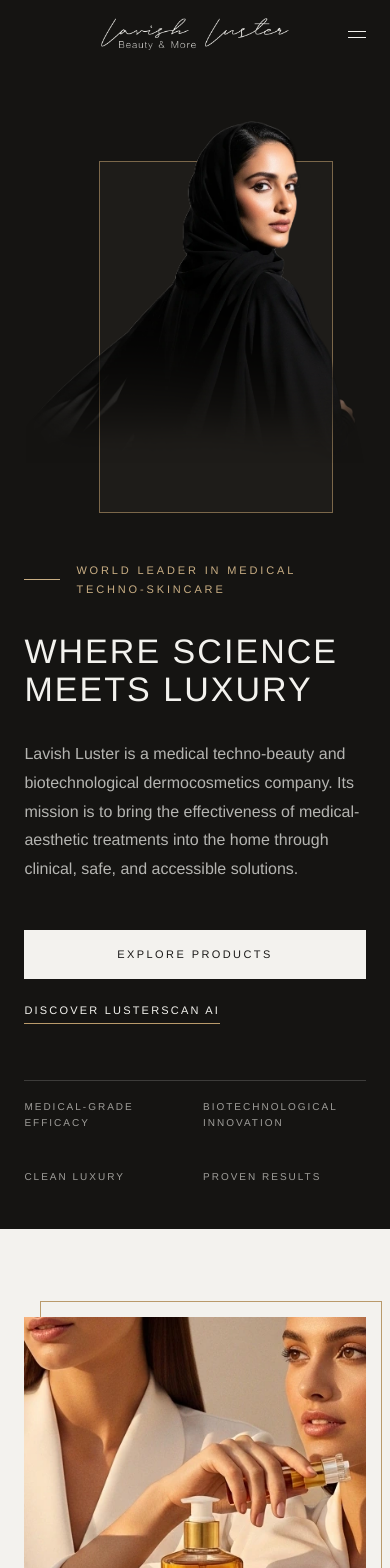
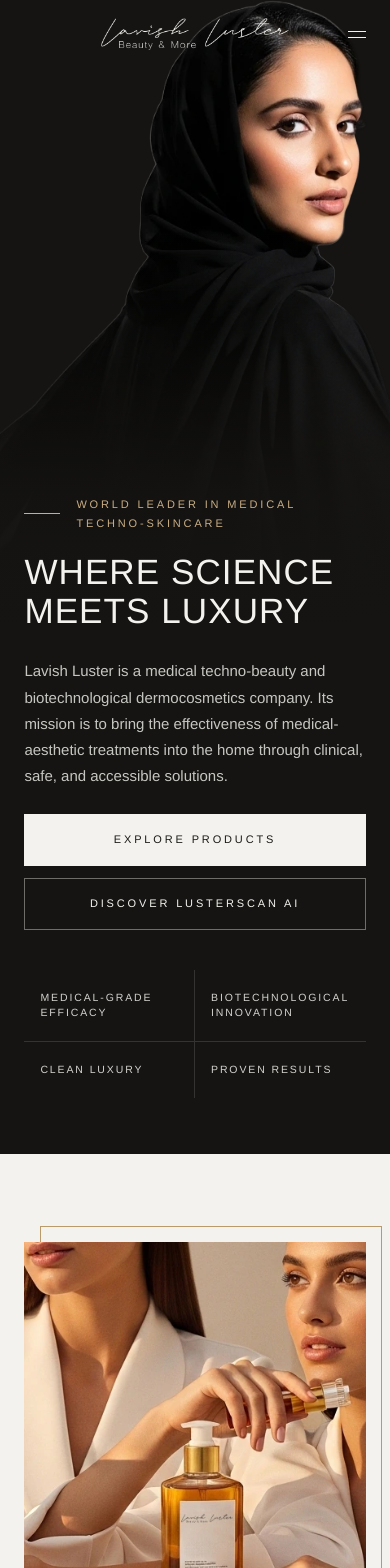
Before and after one commit to everlast-software-development/lavishluster, a React (Vite) app in the folder client/: page / in a window 390 px wide. Shown: the top 1568 px of the page. Built offline with nearby package versions, Linux system fonts and the light colour scheme.

Commit message:
Home mobile hero + CTAs
Co-Authored-By: Claude Opus 5.5 (1M context) <noreply@anthropic.com>

```diff
--- a/client/src/components/navigation/Header.jsx
+++ b/client/src/components/navigation/Header.jsx
@@ -2,22 +2,28 @@ import { useEffect, useRef, useState } from 'react';
 import { NavLink, useLocation } from 'react-router-dom';
 import { homeItem, navItems, NAV_SPLIT } from './navItems.js';
 import Wordmark from './Wordmark.jsx';
+import { useCompact } from '../ui/nb.jsx';
 
 /**
  * Desktop (1024px and up): three nav items, centred wordmark, the other three.
  * On Home, About, LusterScan AI and Results the bar is transparent (white logo and nav) over the noir hero until
  * the page scrolls; everywhere else it is solid pearl with a hairline.
- * Mobile: centred wordmark, "Menu" on the right, full-screen noir menu.
+ * Mobile: centred wordmark, "Menu" on the right, full-screen noir menu. On Home below 1024px the bar stays
+ * transparent for as long as the noir hero is under it (an IntersectionObserver on the hero), and turns pearl
+ * only once the page has scrolled past it, in both directions.
  */
 export default function Header() {
   const [open, setOpen] = useState(false);
   const [scrolled, setScrolled] = useState(false);
+  const [heroUnder, setHeroUnder] = useState(true);   // Home, compact: the noir hero is under the bar
+  const compact = useCompact();
   const { pathname } = useLocation();
   const panelRef = useRef(null);
   const buttonRef = useRef(null);
   // Pages that open on a noir hero: the bar sits over it, transparent, until the page scrolls.
   const overHero = pathname === '/' || pathname === '/about' || pathname === '/lusterscan-ai' || pathname === '/results';
-  const overlay = overHero && !scrolled;
+  const homeCompact = compact && pathname === '/';
+  const overlay = overHero && (homeCompact ? heroUnder : !scrolled);
   const light = overlay || open;
 
   useEffect(() => setOpen(false), [pathname]);
@@ -28,6 +34,25 @@ export default function Header() {
     window.addEventListener('scroll', onScroll, { passive: true });
     return () => window.removeEventListener('scroll', onScroll);
   }, []);
+
+  // Home, compact: watch the hero through a 1px line at the bar's bottom edge: transparent while the hero is
+  // under the bar, pearl from the moment its end passes the bar (and back again when scrolling up).
+  useEffect(() => {
+    if (!homeCompact) return undefined;
+    const hero = document.querySelector('.home-hero');
+    const bar = document.querySelector('.site-header');
+    if (!hero || !bar || typeof IntersectionObserver === 'undefined') return undefined;
+    let io;
+    const observe = () => {
+      io?.disconnect();
+      const h = Math.round(bar.getBoundingClientRect().height);
+      io = new IntersectionObserver(([entry]) => setHeroUnder(entry.isIntersecting), { rootMargin: `-${Math.max(0, h - 1)}px 0px -${Math.max(0, window.innerHeight - h)}px 0px`, threshold: 0 });
+      io.observe(hero);
+    };
+    observe();
+    window.addEventListener('resize', observe);
+    return () => { io?.disconnect(); window.removeEventListener('resize', observe); };
+  }, [homeCompact]);
 
   useEffect(() => {
     document.documentElement.classList.toggle('menu-open', open);
--- a/client/src/components/sections/home/HomeHero.css
+++ b/client/src/components/sections/home/HomeHero.css
@@ -71,31 +71,55 @@
 
 .home-hero :focus-visible { outline: 1px solid var(--c-gold); outline-offset: 4px; }
 
-/* Tablet and mobile: no overlap — the stage first (centred on the figure), then the copy. */
+/* Tablet and mobile: the shared mobile-hero idea in noir. The figure fills the image area edge to edge (no
+   panel frame) under a noir scrim from the bottom; the eyebrow and H1 sit on it, bottom-aligned; the paragraph,
+   the two buttons and the 2 × 2 pillars follow below on the same noir, so it reads as one hero.
+   The copy wrappers become display: contents, so their children are rows of the hero grid:
+   1 image (flexible) · 2 eyebrow · 3 title  (rows 1–3 = the image area) · 4 paragraph · 5 buttons · 6 pillars. */
 @media (max-width: 1023px) {
   .home-hero {
-    /* The figure is 145.45% of the panel wide (−31.85% … +113.6%): the panel is sized so the whole figure fits
-       between the page margins (it used to run off the right edge on phones), at most 420px. */
-    --panel-w: min(26.25rem, (100vw - 2 * var(--page-pad)) / 1.4545);
-    flex-direction: column; height: auto; min-height: 0; max-height: none; padding-bottom: 2.75rem;
+    display: grid; grid-template-columns: minmax(0, 1fr); grid-template-rows: 1fr auto auto auto auto auto;
+    height: auto; min-height: 0; max-height: none; padding-bottom: 3.5rem;   /* 56px */
   }
+  .home-hero__inner, .home-hero__copy { display: contents; }
   .home-hero__stage {
-    position: relative; right: auto; top: auto; bottom: auto;
-    /* The figure spans −31.85% … +113.6% of the panel, so shift the panel 9% right to centre the figure. */
-    margin: calc(max(7.5rem, var(--header-h) + 1.5rem) + var(--panel-w) * 0.173) 0 0 calc(50% - var(--panel-w) * 0.41);
-    /* Ends 48px below the figure's fade (figure bottom = panel top + 129.6% of the panel width). */
-    height: calc(var(--panel-w) * 1.296 + 3rem);
+    grid-column: 1; grid-row: 1 / 4; position: relative; inset: auto; z-index: 0; margin: 0;
+    width: 100%; height: min(78svh, 42.5rem); background: none; border: 0; overflow: hidden;
   }
-  .home-hero__inner { padding: 3rem clamp(1.5rem, 6.25vw, 4rem) 0; }
-  .home-hero__copy { max-width: 37.5rem; padding-block: 0; }
-  .home-hero__pillars { margin: 3.5rem 0 0; }
+  .home-hero__stage::after { content: ''; position: absolute; z-index: 2; inset: 0; background: var(--g-m-home-hero); }
+  .home-hero__figure {
+    inset: 0; width: 100%; height: 100%; aspect-ratio: auto;
+    object-fit: cover; object-position: 62% 8%;   /* the face and shoulders in the upper part */
+  }
+  .home-hero__label { z-index: 3; }
+  .home-hero__eyebrow, .home-hero__title, .home-hero__lead, .home-hero__actions, .home-hero__pillars {
+    grid-column: 1; position: relative; z-index: 1; margin-inline: var(--page-pad);
+  }
+  .home-hero__eyebrow { grid-row: 2; }
+  .home-hero__title { grid-row: 3; margin-top: 1.25rem; padding-bottom: 1.75rem; font-size: clamp(2.125rem, 9vw, 2.75rem); }   /* 34 → 44px */
+  .home-hero__lead { grid-row: 4; margin-top: 0; max-width: none; font-size: 0.9375rem; line-height: 1.75; color: var(--c-pearl-a80); }
+  /* Two equal buttons, stacked 12px apart, at most 420px wide: the solid pearl one and an outline one. */
+  .home-hero__actions { grid-row: 5; flex-direction: column; align-items: stretch; gap: 0.75rem; max-width: 26.25rem; margin-top: 1.5rem; }
+  .home-hero__btn, .home-hero__link {
+    display: flex; align-items: center; justify-content: center; width: 100%; height: 3.25rem; padding: 0;   /* 52px */
+    font-size: 0.6875rem; font-weight: 500; line-height: 1.2; letter-spacing: 0.26em; text-transform: uppercase; text-align: center;
+  }
+  .home-hero__link { border: 1px solid var(--c-pearl-a40); background: none; color: var(--c-pearl); transition: border-color 0.3s var(--ease); }
+  .home-hero__link:hover { border-color: var(--c-pearl); background: none; }
+  /* Pillars: 2 × 2, hairline cross between the cells. */
+  .home-hero__pillars { grid-row: 6; margin-top: 2.5rem; margin-bottom: 0; grid-template-columns: repeat(2, minmax(0, 1fr)); gap: 0; border-top: 0; }
+  .home-hero__pillars li {
+    display: flex; align-items: center; padding: 1.25rem 1rem;
+    font-size: 0.65625rem; font-weight: 500; line-height: 1.5; letter-spacing: 0.18em; color: var(--c-pearl-a85);
+  }
+  .home-hero__pillars li:nth-child(odd) { border-right: 1px solid var(--c-pearl-a14); }
+  .home-hero__pillars li:nth-child(-n + 2) { border-bottom: 1px solid var(--c-pearl-a14); }
 }
 @media (max-width: 639px) {
-  .home-hero__title { font-size: 2.125rem; }
-  .home-hero__actions { flex-direction: column; align-items: stretch; gap: 1.5rem; }
-  .home-hero__btn { width: 100%; }
-  .home-hero__link { align-self: flex-start; }
-  .home-hero__pillars { grid-template-columns: repeat(2, minmax(0, 1fr)); row-gap: 1.25rem; }
-  .home-hero__pillars li { overflow-wrap: anywhere; }   /* hyphenated pillars stay whole (nb) */
   .home-hero__label { display: none; }
 }
+/* Phones: the H1 on exactly two lines ("WHERE SCIENCE" ≈ 9.1em at 0.03em tracking): 34px from 360px up; it
+   scales a little below 34px only where the column is narrower than that (320px screens). */
+@media (max-width: 479px) {
+  .home-hero__title { letter-spacing: 0.03em; font-size: min(clamp(2.125rem, 9vw, 2.75rem), calc((100vw - 2 * var(--page-pad)) / 9.1)); }
+}
--- a/client/src/styles/tokens.css
+++ b/client/src/styles/tokens.css
@@ -74,6 +74,8 @@
   --c-noir-a35: rgba(21, 20, 18, 0.35);          /* Product Worlds text shadow */
   --c-noir-a30: rgba(21, 20, 18, 0.3);           /* Product Worlds veil below 1280px */
   --c-pearl-a80: rgba(243, 242, 238, 0.8);       /* Product Worlds description, count, Explore */
+  --c-pearl-a40: rgba(243, 242, 238, 0.4);      /* Home mobile hero: the outline button border */
+  --c-pearl-a85: rgba(243, 242, 238, 0.85);     /* Home mobile hero: the pillar labels */
   --c-noir-a0: rgba(21, 20, 18, 0);              /* Product Worlds scrim top */
   /* Product Worlds panel layers */
   /* Base scrim: the bottom 46% only; the extra 52% stop at 33% darkens the number/count row (4.5:1). */
@@ -103,6 +105,7 @@
   --g-m-hero-dark: linear-gradient(0deg, rgba(21, 20, 18, 0.97) 0%, rgba(21, 20, 18, 0.9) 38%, rgba(21, 20, 18, 0.55) 58%, rgba(21, 20, 18, 0) 78%);
   --g-m-hero-text-light: linear-gradient(0deg, rgba(243, 242, 238, 0.9) 0%, rgba(243, 242, 238, 0.82) calc(100% - 5rem), rgba(243, 242, 238, 0) 100%);   /* behind the text block */
   --g-m-hero-text-dark: linear-gradient(0deg, rgba(21, 20, 18, 0.9) 0%, rgba(21, 20, 18, 0.82) calc(100% - 5rem), rgba(21, 20, 18, 0) 100%);
+  --g-m-home-hero: linear-gradient(0deg, rgba(21, 20, 18, 1) 0%, rgba(21, 20, 18, 0.85) 25%, rgba(21, 20, 18, 0.4) 45%, rgba(21, 20, 18, 0) 65%);   /* Home mobile hero: the figure into the noir copy */
   --g-m-hero-nav: linear-gradient(180deg, rgba(21, 20, 18, 0.6) 0, rgba(21, 20, 18, 0) 7.5rem);   /* dark heroes: behind the transparent header */
   --g-res-strip: linear-gradient(90deg, rgba(21, 20, 18, 0.93) 0%, rgba(21, 20, 18, 0.9) 34%, rgba(21, 20, 18, 0.84) 68%, rgba(21, 20, 18, 0.8) 100%);
   /* added on top of it at the strip's top edge: exactly the darkness that makes the strip equal the hero's
```
